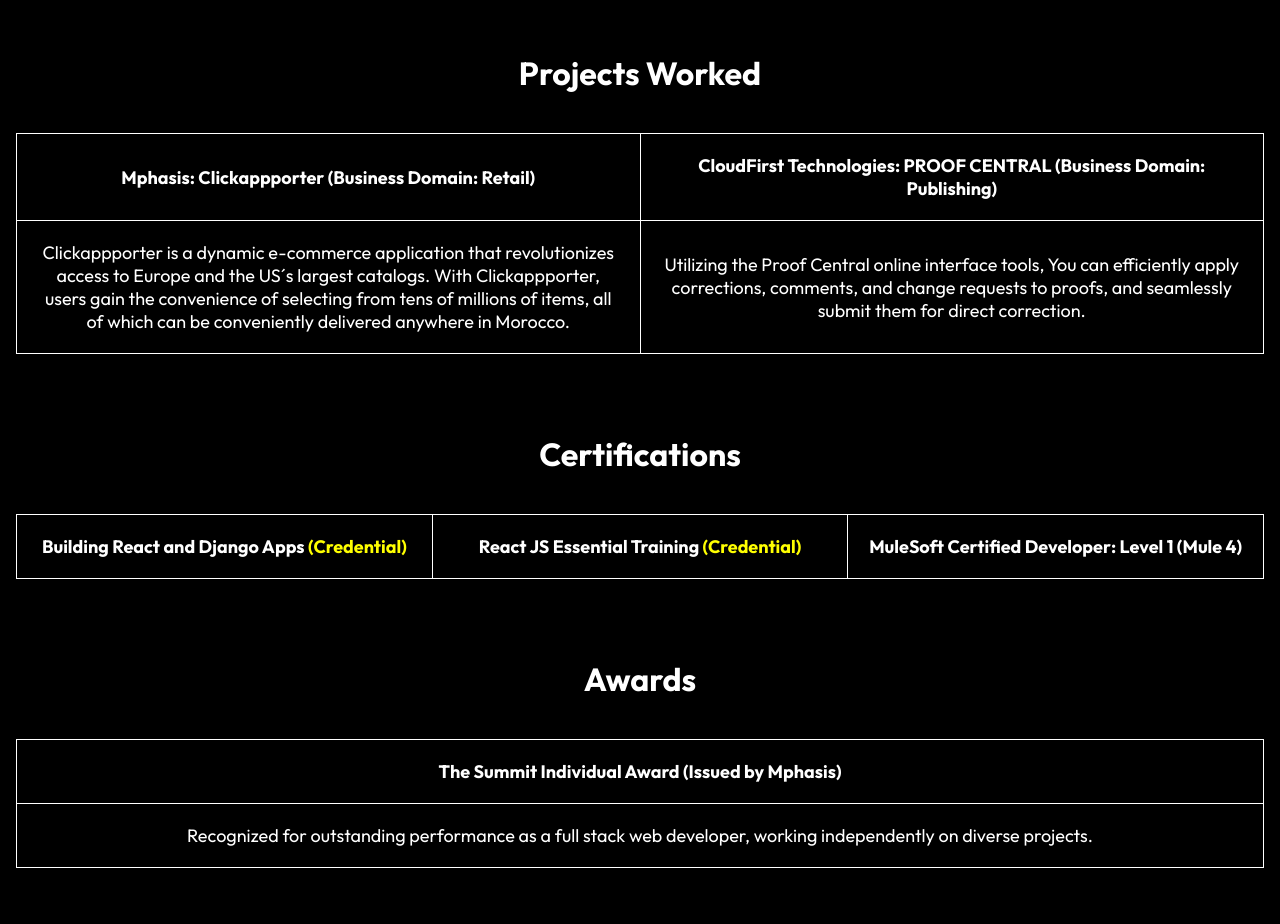
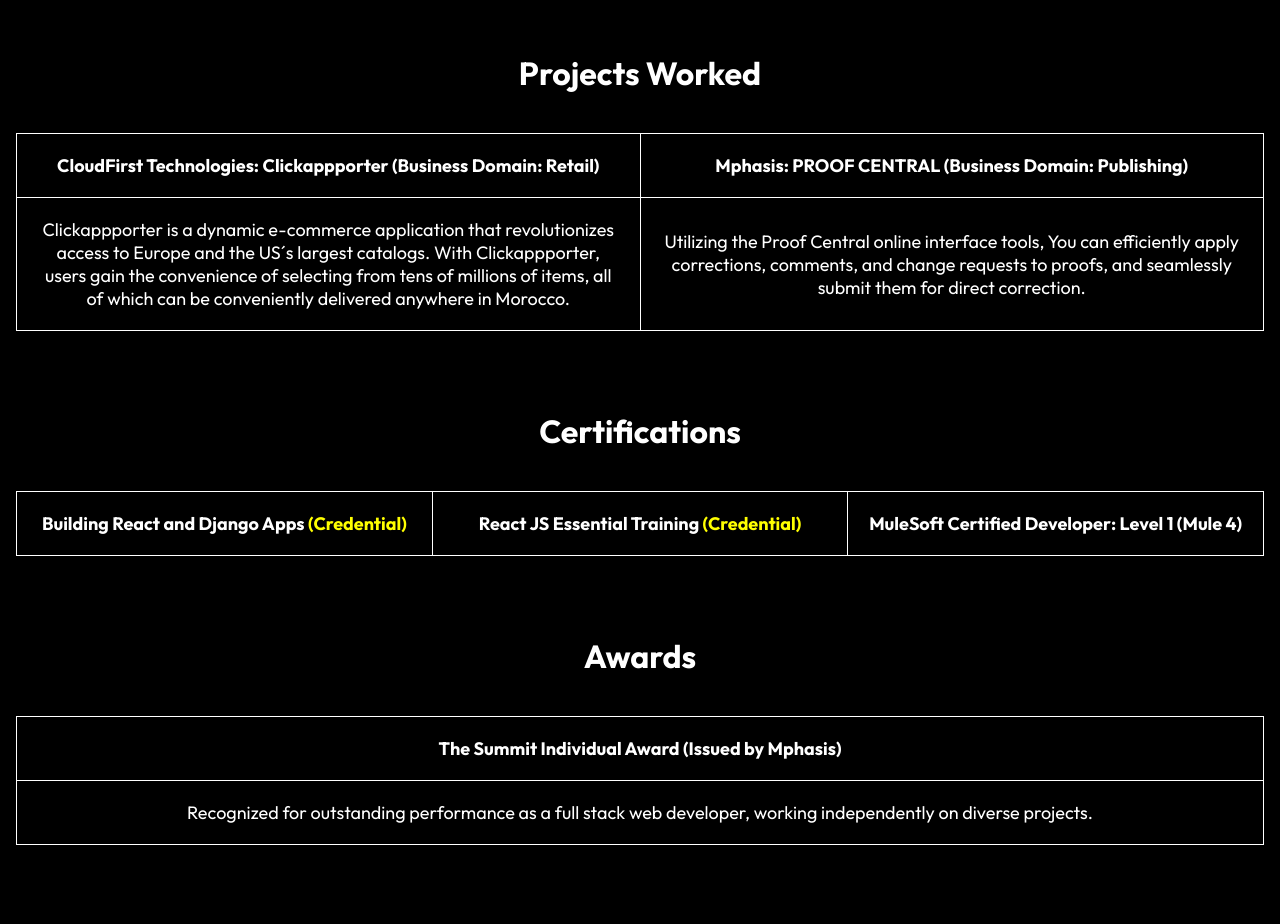
Before and after one commit to dineshbellamkonda12/React-portfolio, a React (Create React App) app: page /About in a window 1280 px wide. Shown: the part 2780-3704 px from the top of the page. Built offline with nearby package versions, Linux system fonts and the light colour scheme.

Commit message:
Changed text

```diff
--- a/src/components/AboutContent.js
+++ b/src/components/AboutContent.js
@@ -130,8 +130,8 @@
             <div className='pw'>
                 <table>
                     <tr>
-                        <th>Mphasis: Clickappporter (Business Domain: Retail)</th>
-                        <th>CloudFirst Technologies: PROOF CENTRAL (Business Domain: Publishing) </th>
+                        <th>CloudFirst Technologies: Clickappporter (Business Domain: Retail) </th>
+                        <th>Mphasis: PROOF CENTRAL (Business Domain: Publishing) </th>
                     </tr>
 
                     <tr>
--- a/src/components/WorkCardData.js
+++ b/src/components/WorkCardData.js
@@ -2,8 +2,24 @@
 import pro2 from '../assets/project2.png';
 import pro3 from '../assets/project3.png';
 import pro4 from '../assets/project4.png';
+import pro5 from '../assets/clickapporter.png';
+import pro6 from '../assets/ProofCentral.png';
 
 const ProjectCardData = [
+    {
+        imgsrc: pro5,
+        title: "Clickappporter (Business Domain: Retail)",
+        text: "Clickappporter is a dynamic e-commerce application that revolutionizes access to Europe and the US´s largest catalogs. With Clickappporter, users gain the convenience of selecting from tens of millions of items, all of which can be conveniently delivered anywhere in Morocco.",
+        view: "https://www.clickapporter.com/",
+    },
+
+    {
+        imgsrc: pro6,
+        title: "PROOF CENTRAL (Business Domain: Publishing)",
+        text: "Utilizing the Proof Central online interface tools, You can efficiently apply corrections, comments, and change requests to proofs, and seamlessly submit them for direct correction.",
+        view: "https://www.elsevier.com/authors/tools-and-resources/proof-central",
+    },
+
     {
         imgsrc: pro1,
         title: "CloudFirst Technologies",
```
Also changed, not shown: src/assets/ProofCentral.png (added), src/assets/clickapporter.png (added).
